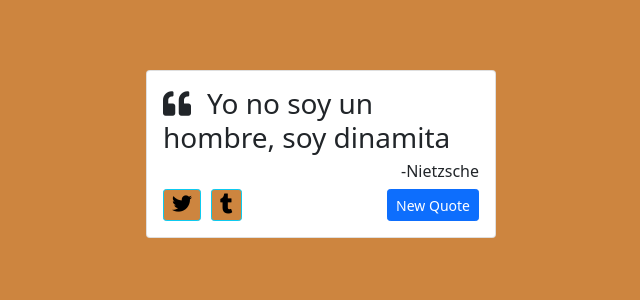
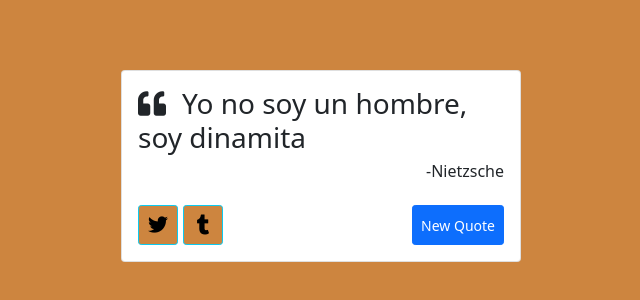
Before and after one commit to grayTurtle01/react-quotes, a React (Create React App) app: page / in a window 1280 px wide. Shown: the part 130-430 px from the top of the page, without its empty margins (319-959 px from the left). Built offline with nearby package versions, Linux system fonts and the light colour scheme.

Commit message:
refactor: create SocialButton component

```diff
--- a/src/components/QuoteCard.css
+++ b/src/components/QuoteCard.css
@@ -1,19 +1,15 @@
 #quote-box{
-    width: 350px;
+    width: 400px;
     margin: auto;
 
     margin-top: 25vh;
 
   }
 
-  .fa-twitter{
-    font-size: 20px;
-  }
 
-  #tweet-quote{
-    margin-right: 10px;
-  }
-
-  .fa-tumblr{
-    font-size: 20px;
-  }
+.social-button{
+  color: black;
+  font-size: 20px;
+  margin-right: 5px;
+  width: 40px;
+}
--- a/src/components/QuoteCard.jsx
+++ b/src/components/QuoteCard.jsx
@@ -2,6 +2,7 @@ import { useState } from "react"
 import { get_random_quote, get_random_color } from "../helpers"
 
 import './QuoteCard.css'
+import SocialButton from "./SocialButton"
 
 
 function QuoteCard(){
@@ -27,26 +28,29 @@ function QuoteCard(){
 
             <span id="author" className="text-end mb-2 h6">-{quote.author}</span>
 
-            <div className="d-flex justify-content-between">
+            <div className="d-flex justify-content-between mt-3">
 
-            <div>
-                <a href="http://twitter.com/intent/tweet" target="_blank"
-                   id="tweet-quote"  className="btn btn-sm btn-info"
-                   style={ {background: color } }
-                   >
-                    <i className="fab fa-twitter" ></i>
-                </a>
+                <div>
 
-                <a href="http://"  target="_blank"
-                   id="tumblr-quote"  className="btn btn-sm btn-info "
-                   style={ {background: color } }
-                   >
-                    <i className="fab fa-tumblr" ></i>
-                </a>
+                    <SocialButton url="http://twitter.com/intent/tweet"
+                                id="twett-quote"
+                                color={color}
+                                icon="fab fa-twitter" />
 
 
-            </div>
-            <button id="new-quote" onClick={handleClick} className="btn btn-sm btn-primary">New Quote</button>
+                    <SocialButton url="http://"
+                                id="tumblr-quote"
+                                color={color}
+                                icon="fab fa-tumblr" />
+
+                </div>
+
+                <button id="new-quote"
+                        onClick={handleClick}
+                        className="btn btn-sm btn-primary">
+                    New Quote
+                </button>
+
             </div>
     </div>
     )
--- /dev/null
+++ b/src/components/SocialButton.jsx
@@ -0,0 +1,13 @@
+function SocialButton(props){
+
+    return(
+        <a href={props.url} target="_blank" className="btn btn-sm btn-info social-button"
+           id={props.id}
+           style={ {background: props.color } }
+        >
+           <i className={props.icon} ></i>
+     </a>
+    )
+}
+
+export default SocialButton
```
